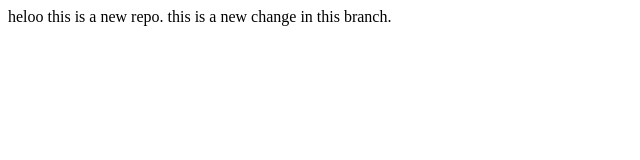
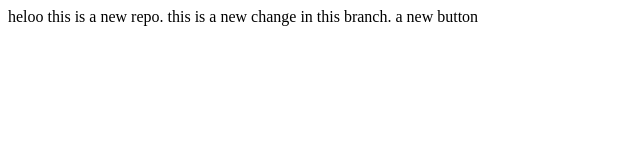
Before and after one commit to MANDEEP-shrma/localrepo, a plain HTML site: page index.html in a window 1280 px wide. Shown: the full height of the page, 0-640 px from the left. Drawn offline with Linux system fonts and the light colour scheme.

Commit message:
button added

```diff
--- a/index.html
+++ b/index.html
@@ -2,4 +2,5 @@
 
     heloo this is a new repo.
     this is a new change in this  branch.
+    a new button
 </p>
```
